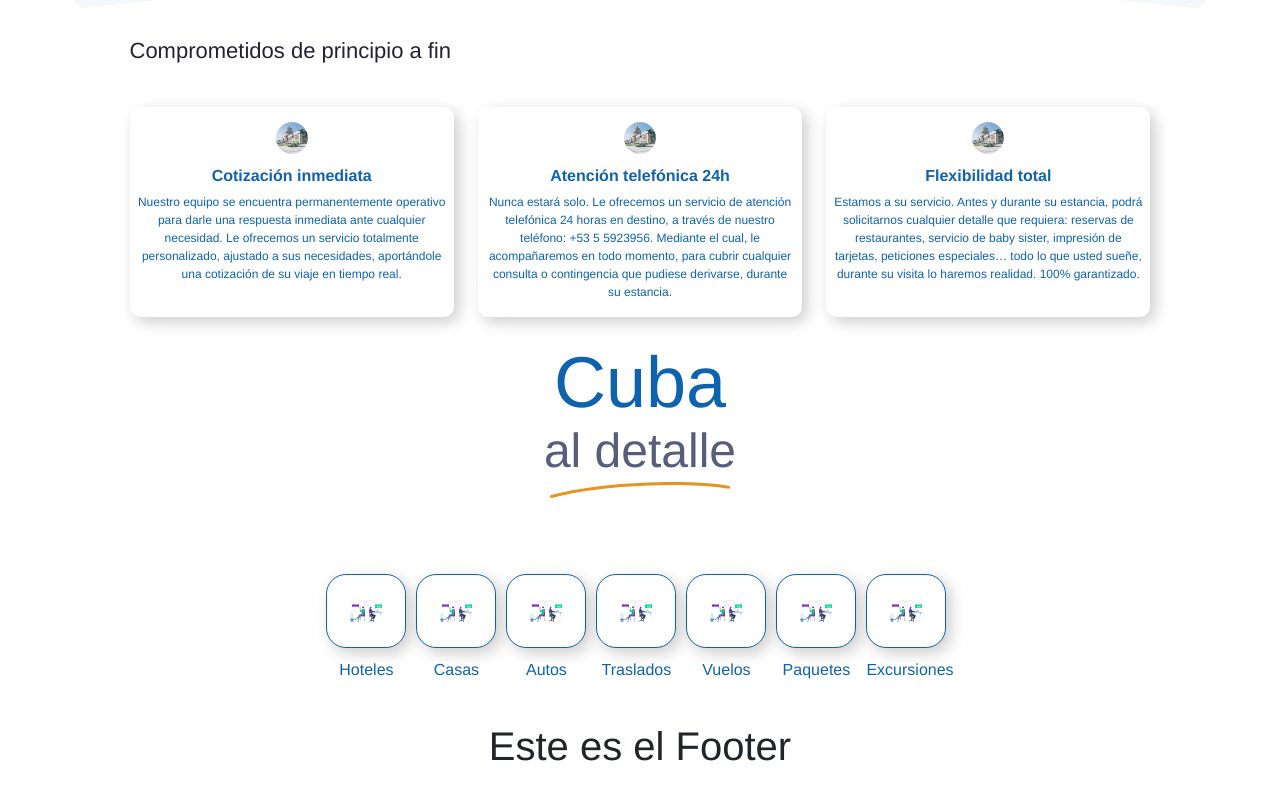
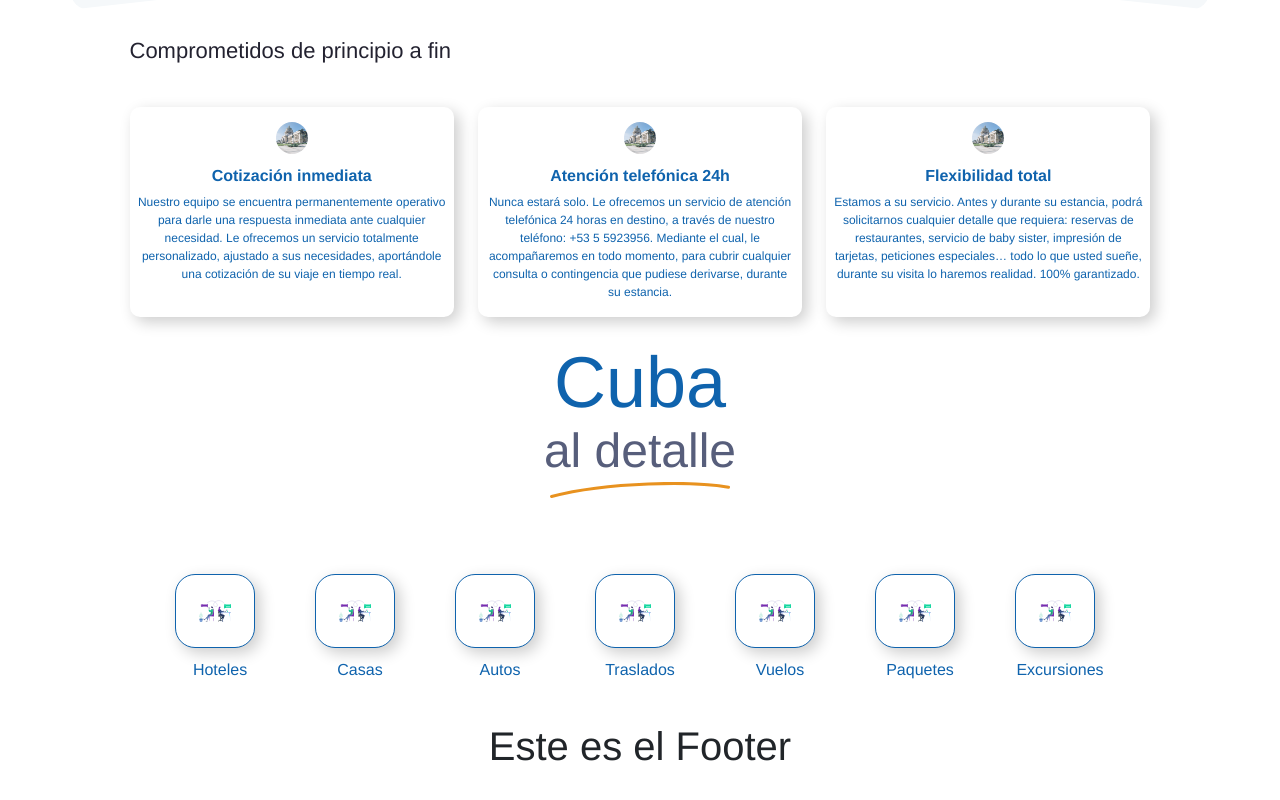
Before and after one commit to andova86/enjoyc, a Next.js app: page / in a window 1280 px wide. Shown: the part 1180-1980 px from the top of the page. Built offline with nearby package versions, Linux system fonts and the light colour scheme.

Commit message:
Fix categoria card

```diff
--- a/components/layout.js
+++ b/components/layout.js
@@ -1,22 +1,26 @@
 import Navbar from "./navbar";
+import Head from 'next/head';
 
-export default function Layout({ children })
-{
+export default function Layout({children}) {
     return (
         <div>
+            <Head>
+                <title>Enjoy Cuba</title>
+                <meta property="og:title" content="Enjoy Cuba" key="cuba"/>
+            </Head>
 
-           <Navbar />
+            <Navbar/>
 
             <main>
 
-            { children }
+                {children}
 
             </main>
 
 
             <footer>
                 <div className="container text-center py-4">
-                <h1>Este es el Footer</h1>
+                    <h1>Este es el Footer</h1>
 
                 </div>
 
--- a/pages/index.js
+++ b/pages/index.js
@@ -79,7 +79,7 @@ const IndexPage = () => {
             <section>
                 <div  className='container'>
                     <div className='row g-4 justify-content-center'>
-                         <div className="col-lg-11 text-left pt-md-4">
+                         <div className="col-lg-11 text-left pt-4">
 
                         <p className="title_section">Comprometidos de principio a ﬁn</p>
                     </div>
--- a/scss/cards.scss
+++ b/scss/cards.scss
@@ -199,6 +199,7 @@
   justify-content: center;
   align-items: center;
   padding: 20px;
+  margin-right: 10px;
   background-color: #FFFFFF;
   border-radius: 20px;
   width: 80px;
--- a/scss/home.scss
+++ b/scss/home.scss
@@ -8,6 +8,11 @@
 
 -webkit-clip-path: polygon(0% 0%, 100% 0%, 100% 100%, 74% 97%, 52% 95%, 25% 97%, 0 100%);
 clip-path: polygon(0% 0%, 100% 0%, 100% 100%, 74% 97%, 52% 95%, 25% 97%, 0 100%);
+
+  @include media-breakpoint-down(md) {
+   clip-path: none;
+padding-bottom: 20px;
+  }
 }
 
 .viaje_list {
@@ -24,6 +29,7 @@ clip-path: polygon(0% 0%, 100% 0%, 100% 100%, 74% 97%, 52% 95%, 25% 97%, 0 100%)
   @include media-breakpoint-down(md) {
     overflow: scroll !important;
     scroll-behavior: smooth;
+     justify-content: start;
 
   }
 
@@ -117,14 +123,15 @@ clip-path: polygon(0% 0%, 100% 0%, 100% 100%, 74% 97%, 52% 95%, 25% 97%, 0 100%)
   flex-wrap: nowrap;
   overflow: hidden;
   justify-content: center;
-  column-gap: 55px;
-  gap: 10px;
+
+  gap: 50px;
 
 
   @include media-breakpoint-down(md) {
     overflow: scroll !important;
     scroll-behavior: smooth;
     justify-content: flex-start;
+    gap: 20px;
   }
 
 }
```
